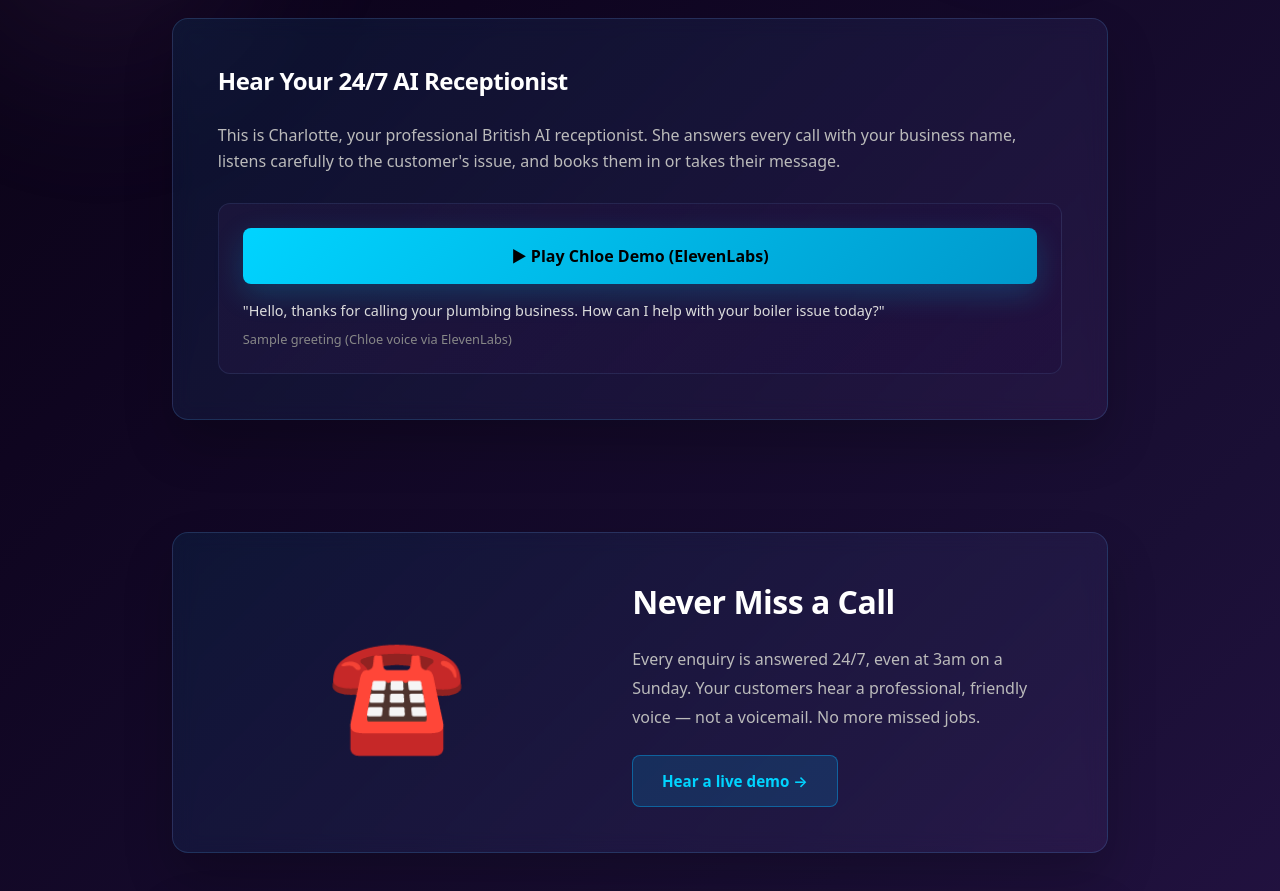
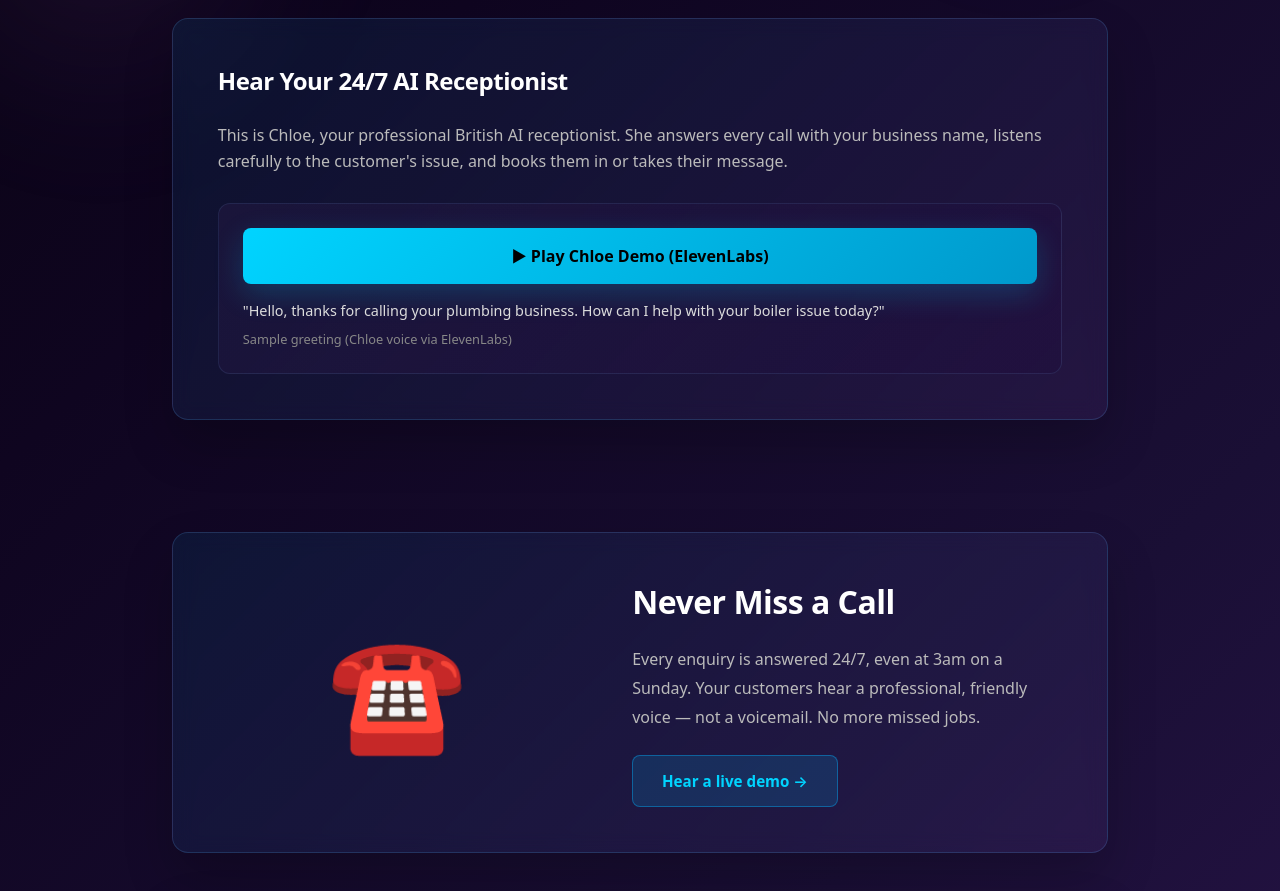
Before and after one commit to razzamond10/tradesai-operator-, a Next.js app: page / in a window 1280 px wide. Shown: the part 780-1671 px from the top of the page. Built offline with nearby package versions, Linux system fonts and the light colour scheme.

Commit message:
Fix: Update greeting text from Charlotte to Chloe

```diff
--- a/app/page.tsx
+++ b/app/page.tsx
@@ -79,7 +79,7 @@ export default function Landing() {
       <section id="demo-section" style={{ padding: '3.5rem 2rem', maxWidth: '1000px', margin: '0 auto', position: 'relative', zIndex: 5 }}>
         <div style={{ padding: '2.8rem', background: 'linear-gradient(135deg, rgba(0,120,180,0.12) 0%, rgba(120,80,180,0.12) 100%)', border: '1px solid rgba(100,180,255,0.18)', borderRadius: '16px', backdropFilter: 'blur(10px)', boxShadow: '0 25px 50px rgba(0,0,0,0.2)' }}>
           <h3 style={{ fontSize: '1.5rem', fontWeight: '800', marginBottom: '1.5rem', letterSpacing: '-0.5px' }}>Hear Your 24/7 AI Receptionist</h3>
-          <p style={{ color: '#bbb', marginBottom: '1.8rem', fontSize: '1rem', lineHeight: '1.6' }}>This is Charlotte, your professional British AI receptionist. She answers every call with your business name, listens carefully to the customer's issue, and books them in or takes their message.</p>
+          <p style={{ color: '#bbb', marginBottom: '1.8rem', fontSize: '1rem', lineHeight: '1.6' }}>This is Chloe, your professional British AI receptionist. She answers every call with your business name, listens carefully to the customer's issue, and books them in or takes their message.</p>
 
           <div style={{ padding: '1.5rem', background: 'linear-gradient(135deg, rgba(50,30,80,0.3) 0%, rgba(30,10,60,0.3) 100%)', border: '1px solid rgba(100,150,200,0.15)', borderRadius: '12px' }}>
             <button onClick={handleAudioPlay} style={{ marginBottom: '1rem', padding: '1rem 2rem', background: 'linear-gradient(135deg, #00d4ff 0%, #0099cc 100%)', color: '#000', border: 'none', borderRadius: '8px', fontWeight: '700', fontSize: '1rem', cursor: 'pointer', width: '100%', transition: 'all 0.3s ease', boxShadow: '0 10px 30px rgba(0,212,255,0.2)' }} onMouseEnter={(e) => { (e.target as HTMLElement).style.transform = 'translateY(-2px)'; (e.target as HTMLElement).style.boxShadow = '0 15px 40px rgba(0,212,255,0.35)'; }} onMouseLeave={(e) => { (e.target as HTMLElement).style.transform = 'translateY(0)'; (e.target as HTMLElement).style.boxShadow = '0 10px 30px rgba(0,212,255,0.2)'; }}>▶ Play Chloe Demo (ElevenLabs)</button>
```
